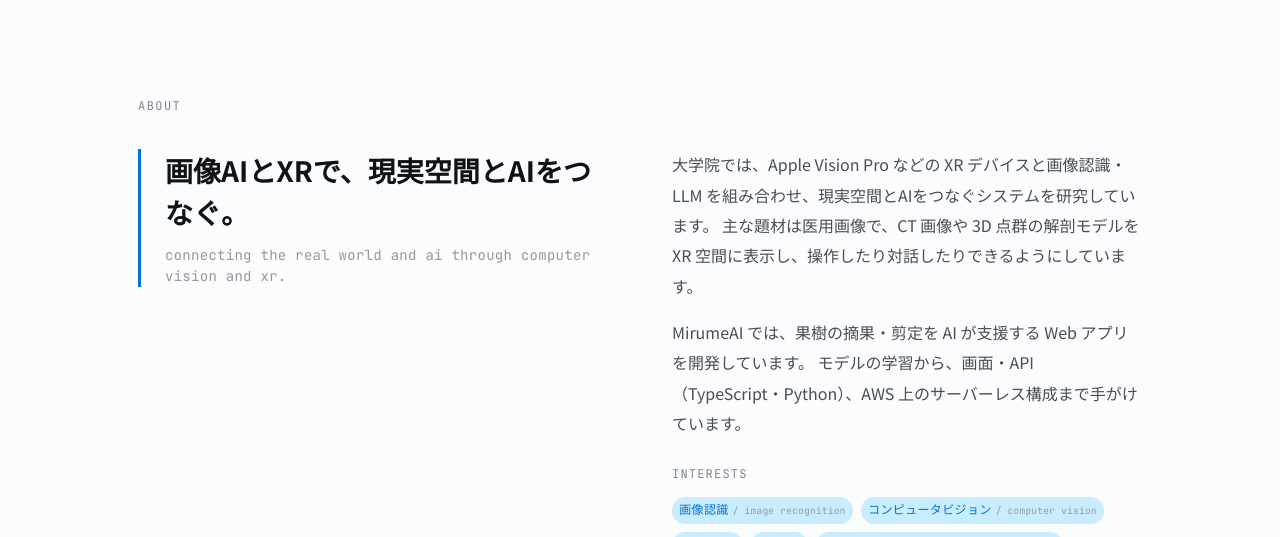
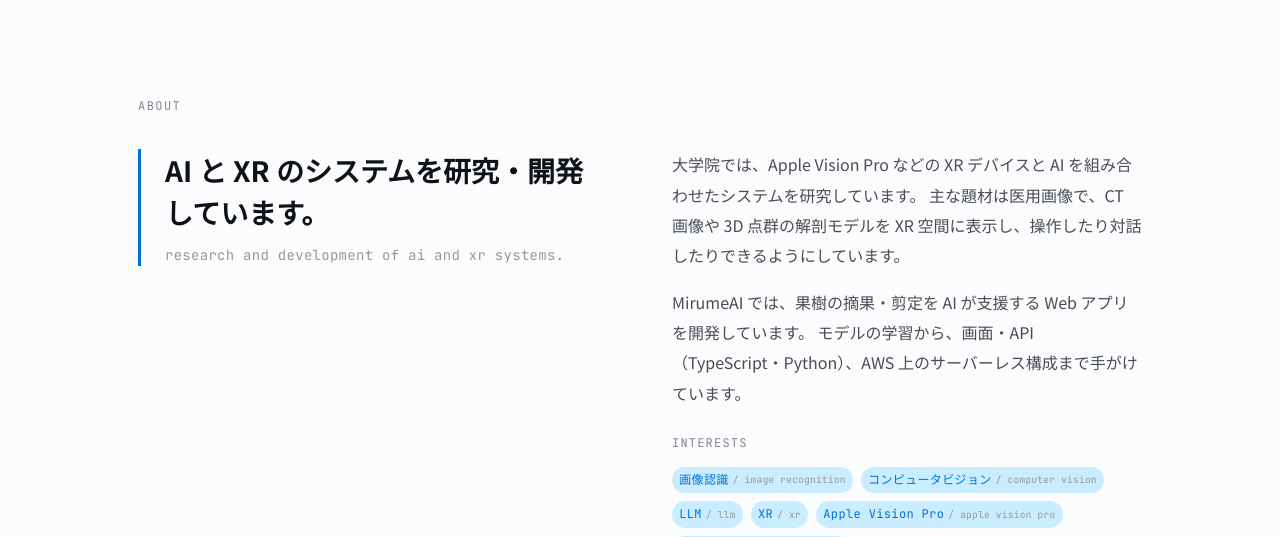
Before and after one commit to KIMUK0U/KIMUK0U.github.io, an Astro site: page / in a window 1280 px wide. Shown: the part 563-1100 px from the top of the page. Built offline with nearby package versions, Linux system fonts and the light colour scheme; Astro itself is replaced by a stand-in of ours.

Commit message:
docs: キャッチコピーを普通の言い方に変える (#6)
Co-authored-by: Claude Opus 5.5 <noreply@anthropic.com>

```diff
--- a/src/components/about/About.astro
+++ b/src/components/about/About.astro
@@ -11,15 +11,15 @@ import { profile } from '@/data/profile';
 
     <div class="about__inner">
       <p class="about__lead">
-        画像AIとXRで、現実空間とAIをつなぐ。
+        AI と XR のシステムを研究・開発しています。
         <span class="about__lead-en en">
-          connecting the real world and ai through computer vision and xr.
+          research and development of ai and xr systems.
         </span>
       </p>
 
       <div class="about__body">
         <p>
-          大学院では、Apple Vision Pro などの XR デバイスと画像認識・LLM を組み合わせ、現実空間とAIをつなぐシステムを研究しています。
+          大学院では、Apple Vision Pro などの XR デバイスと AI を組み合わせたシステムを研究しています。
           主な題材は医用画像で、CT 画像や 3D 点群の解剖モデルを XR 空間に表示し、操作したり対話したりできるようにしています。
         </p>
         <p>
--- a/src/layouts/BaseLayout.astro
+++ b/src/layouts/BaseLayout.astro
@@ -8,7 +8,7 @@ interface Props {
 
 const {
   title = 'Kota KIMURAのポートフォリオ',
-  description = '画像AI・LLM・XRを研究する学生エンジニアのポートフォリオ。現実とAIの融合をテーマに活動している。',
+  description = 'AI と XR のシステムを研究・開発する大学院生のポートフォリオ。',
 } = Astro.props;
 
 const ogImage = new URL('/images/cat-icon.jpeg', Astro.site).toString();
```
